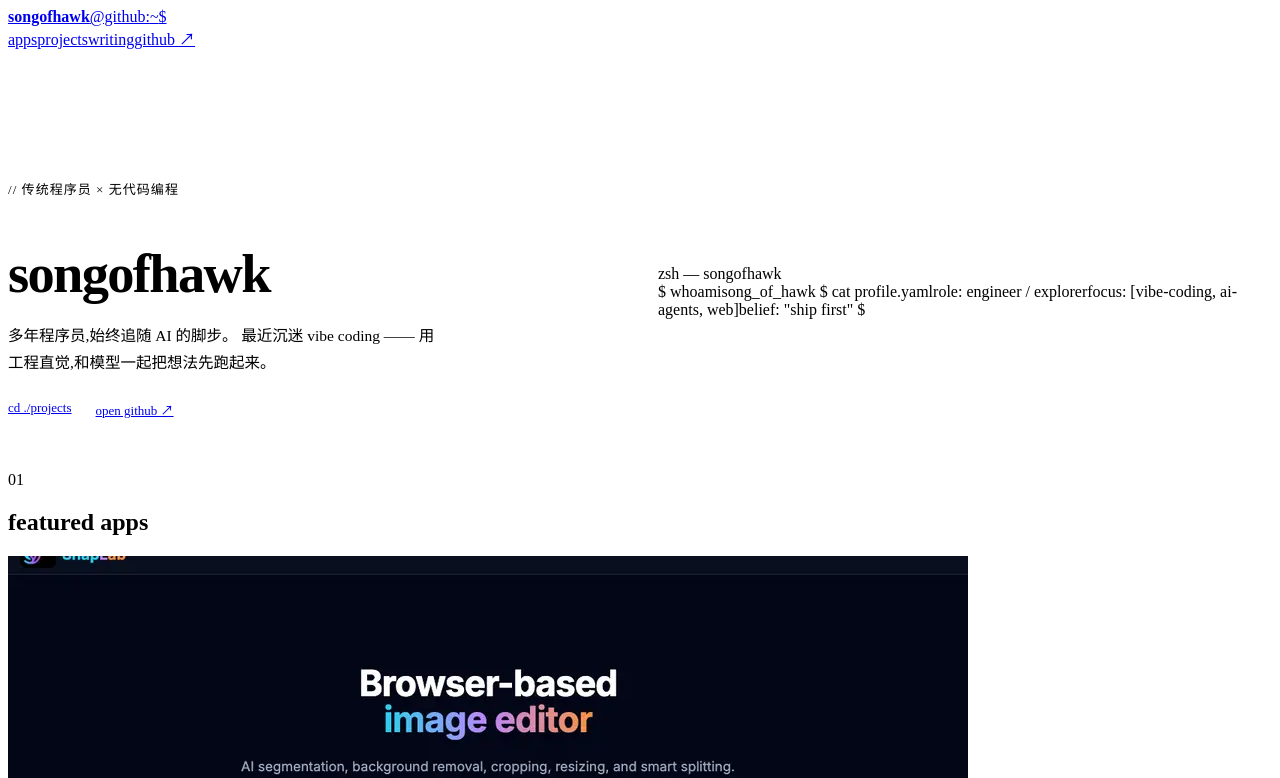
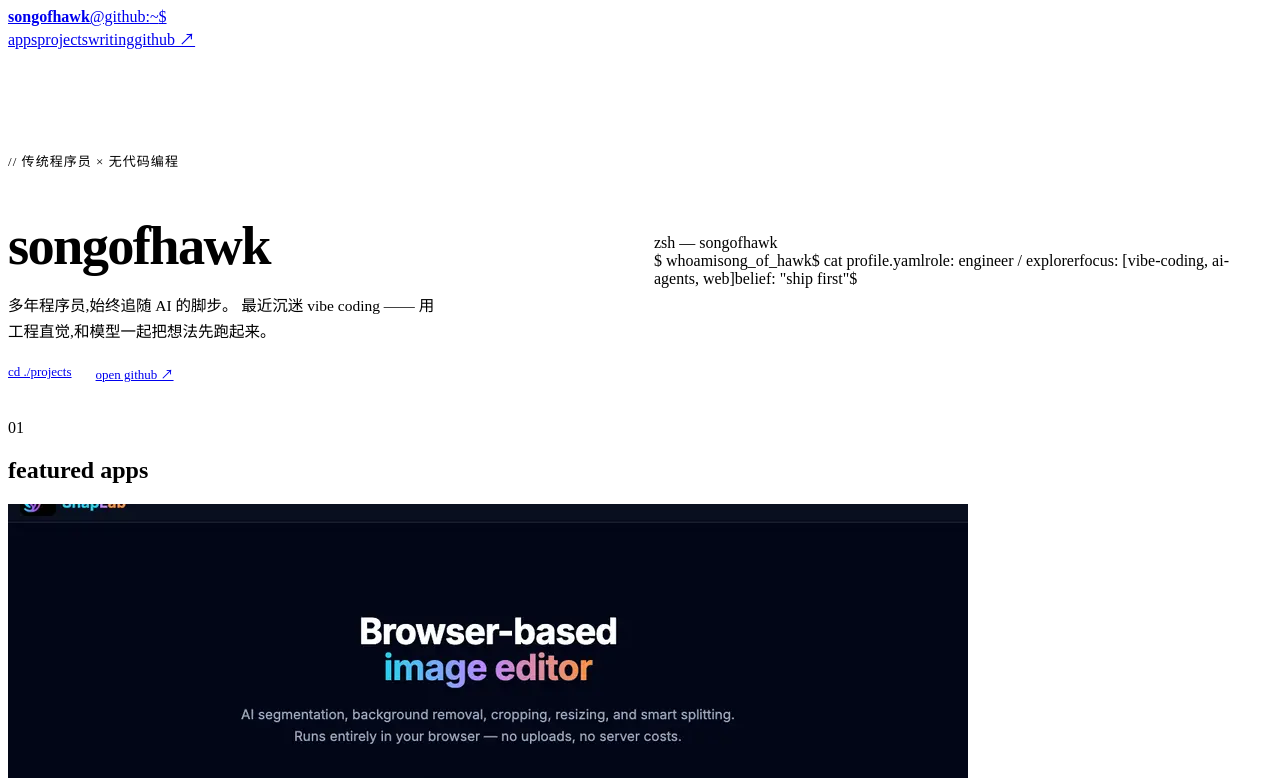
Before and after one commit to songofhawk/songofhawk.github.io, a React (Vite) app: page / in a window 1280 px wide. Shown: the top 778 px of the page. Built offline with nearby package versions, Linux system fonts and the light colour scheme; no server answers; the HTML template or start-up script is replaced by a standard one.

Commit message:
Tighten hero layout

```diff
--- a/src/components/Hero.jsx
+++ b/src/components/Hero.jsx
@@ -6,15 +6,15 @@ const Hero = () => {
 
     return (
         <section className="container" style={{
-            paddingTop: '116px',
-            paddingBottom: '52px',
+            paddingTop: '88px',
+            paddingBottom: '36px',
             display: 'grid',
             gridTemplateColumns: 'repeat(auto-fit, minmax(320px, 1fr))',
-            gap: '36px',
+            gap: '28px',
             alignItems: 'center'
         }}>
             <div>
-                <p style={{ fontSize: '13px', color: 'var(--accent)', marginBottom: '16px', letterSpacing: '0.08em' }}>
+                <p style={{ fontSize: '13px', color: 'var(--accent)', marginBottom: '12px', letterSpacing: '0.08em' }}>
                     // 传统程序员 × 无代码编程
                 </p>
                 <h1 style={{
@@ -22,7 +22,7 @@ const Hero = () => {
                     fontWeight: 600,
                     lineHeight: 1.15,
                     letterSpacing: '-0.03em',
-                    marginBottom: '16px'
+                    marginBottom: '12px'
                 }}>
                     songofhawk
                 </h1>
@@ -30,9 +30,9 @@ const Hero = () => {
                     fontFamily: 'var(--font-sans)',
                     fontSize: '15.5px',
                     color: 'var(--text-secondary)',
-                    lineHeight: 1.75,
+                    lineHeight: 1.65,
                     maxWidth: '440px',
-                    marginBottom: '24px'
+                    marginBottom: '20px'
                 }}>
                     多年程序员,始终追随 AI 的脚步。
                     最近沉迷 vibe coding —— 用工程直觉,和模型一起把想法先跑起来。
@@ -45,7 +45,7 @@ const Hero = () => {
                 </div>
             </div>
 
-            <div className="term" aria-hidden="true">
+            <div className="term hero-term" aria-hidden="true">
                 <div className="term-bar">
                     <span className="dots"><i /><i /><i /></span>
                     <span>zsh — songofhawk</span>
@@ -58,12 +58,10 @@ const Hero = () => {
                     {done && (
                         <>
                             <span className="ln out">song_of_hawk</span>
-                            <span className="ln">&nbsp;</span>
                             <span className="ln"><span className="prompt">$ </span>cat profile.yaml</span>
                             <span className="ln"><span className="key">role:</span> <span className="val">engineer / explorer</span></span>
                             <span className="ln"><span className="key">focus:</span> <span className="val">[vibe-coding, ai-agents, web]</span></span>
                             <span className="ln"><span className="key">belief:</span> <span className="val">"ship first"</span></span>
-                            <span className="ln">&nbsp;</span>
                             <span className="ln"><span className="prompt">$ </span><span className="cursor" /></span>
                         </>
                     )}
--- a/src/styles/components.css
+++ b/src/styles/components.css
@@ -475,6 +475,19 @@
     padding: 18px 20px;
 }
 
+.hero-term {
+    font-size: 12.5px;
+}
+
+.hero-term .term-bar {
+    padding: 8px 12px;
+}
+
+.hero-term .term-body {
+    padding: 14px 16px;
+    line-height: 1.55;
+}
+
 .term-body .ln {
     display: block;
     white-space: pre-wrap;
```
